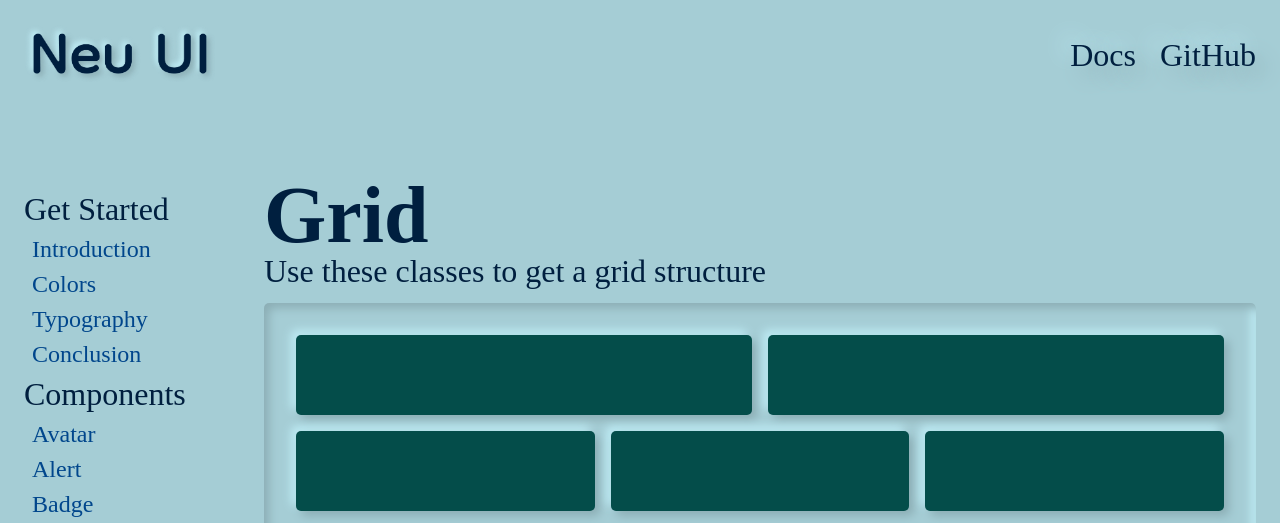
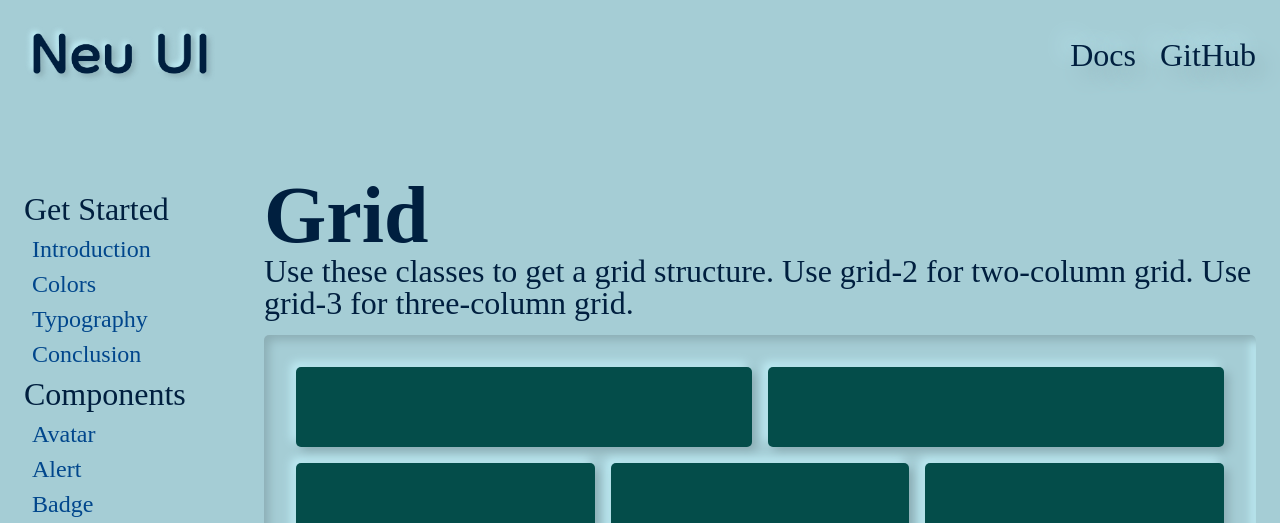
Before and after one commit to Husain01/Neu-UI, a plain HTML site: page Components/Grid/grid.html in a window 1280 px wide. Shown: the top 523 px of the page. Drawn offline with Linux system fonts and the light colour scheme; a web font is replaced by a local one.

Commit message:
Update grid.html

```diff
--- a/Components/Grid/grid.html
+++ b/Components/Grid/grid.html
@@ -97,7 +97,8 @@
           <article class="grid-article">
             <h1 class="grid-title">Grid</h1>
             <p class="grid-content">
-              Use these classes to get a grid structure
+              Use these classes to get a grid structure. Use grid-2 for two-column grid.
+              Use grid-3 for three-column grid.
             </p>
             <div class="example-div">
               <div class="grid grid-2">
```
